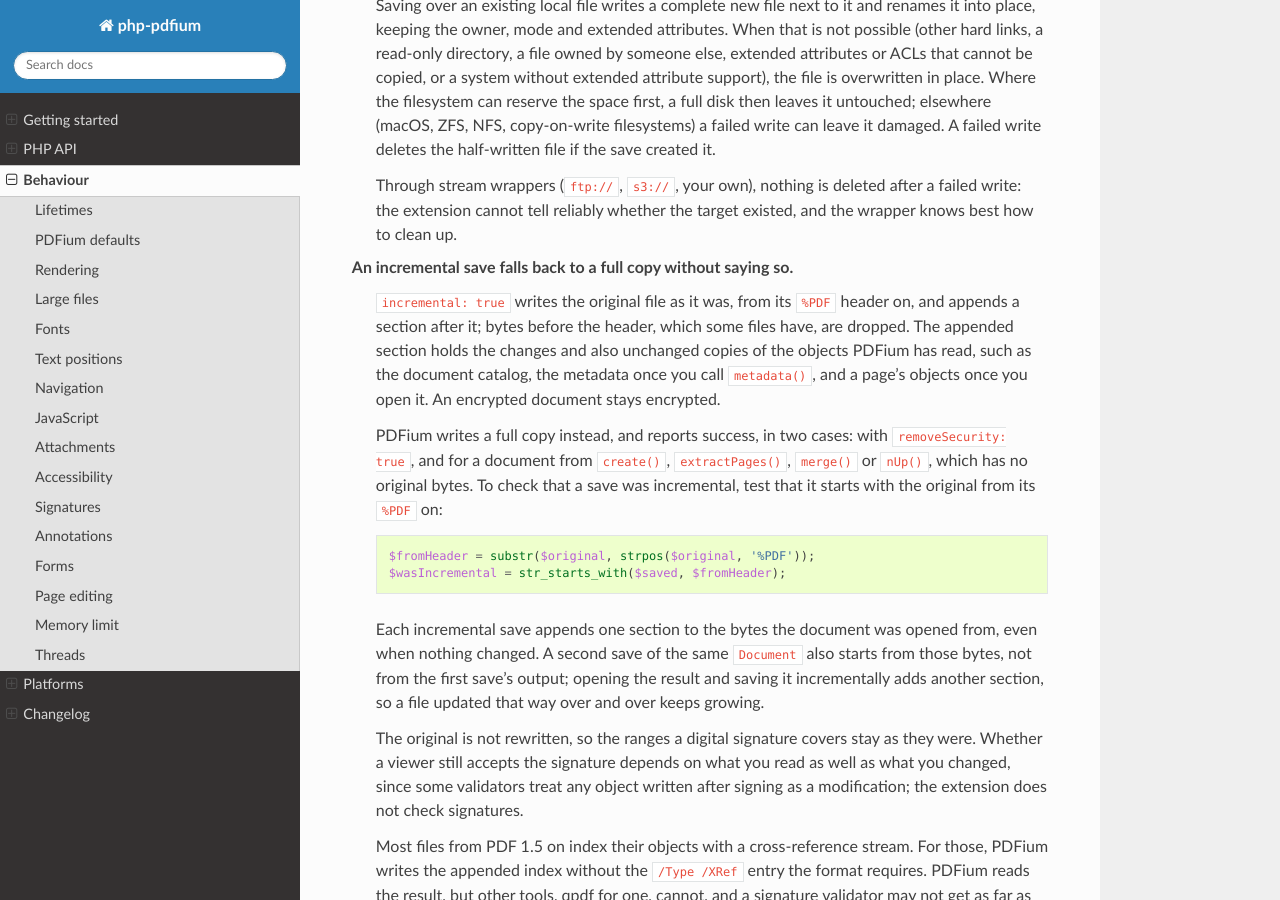
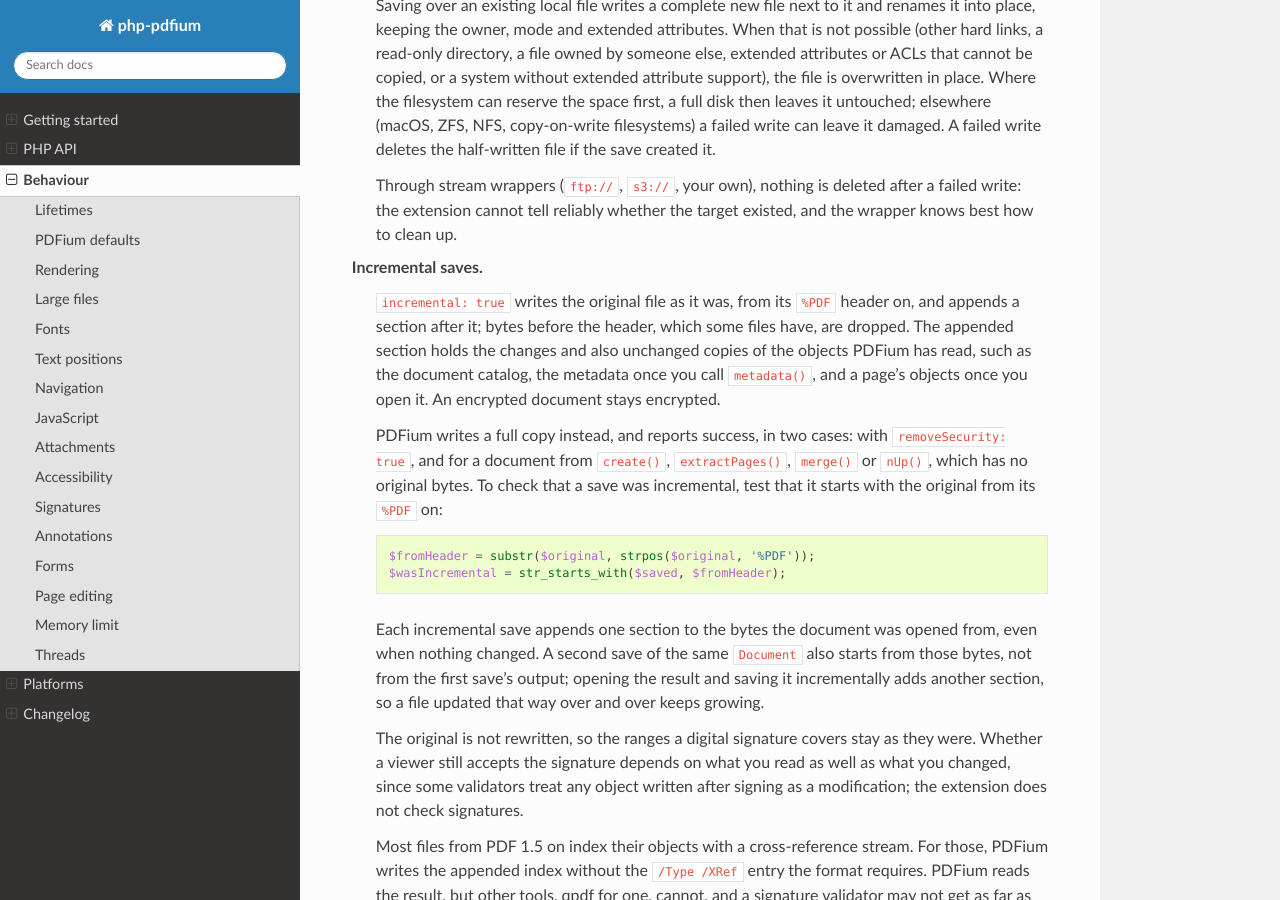
Before and after one commit to chaikivskyi/php-pdfium, a Sphinx documentation site: the page built from docs/behaviour.rst, in a window 1280 px wide and 900 px high, scrolled down 1753 px. Built offline with Sphinx 7.4.7 and the Read the Docs theme 3.1.0, drawn with Linux system fonts in a browser that asks for light colours; cross-references to code outside the pages are shown as plain code.

Commit message:
docs: name the incremental save section by its topic

```diff
--- a/docs/behaviour.rst
+++ b/docs/behaviour.rst
@@ -89,7 +89,7 @@ split, merged, copied from with ``insertPages()`` or laid out with ``nUp()``; se
    write: the extension cannot tell reliably whether the target existed, and the wrapper knows best
    how to clean up.
 
-**An incremental save falls back to a full copy without saying so.**
+**Incremental saves.**
    ``incremental: true`` writes the original file as it was, from its ``%PDF`` header on, and
    appends a section after it; bytes before the header, which some files have, are dropped. The
    appended section holds the changes and also unchanged copies of the objects PDFium has read, such
```
